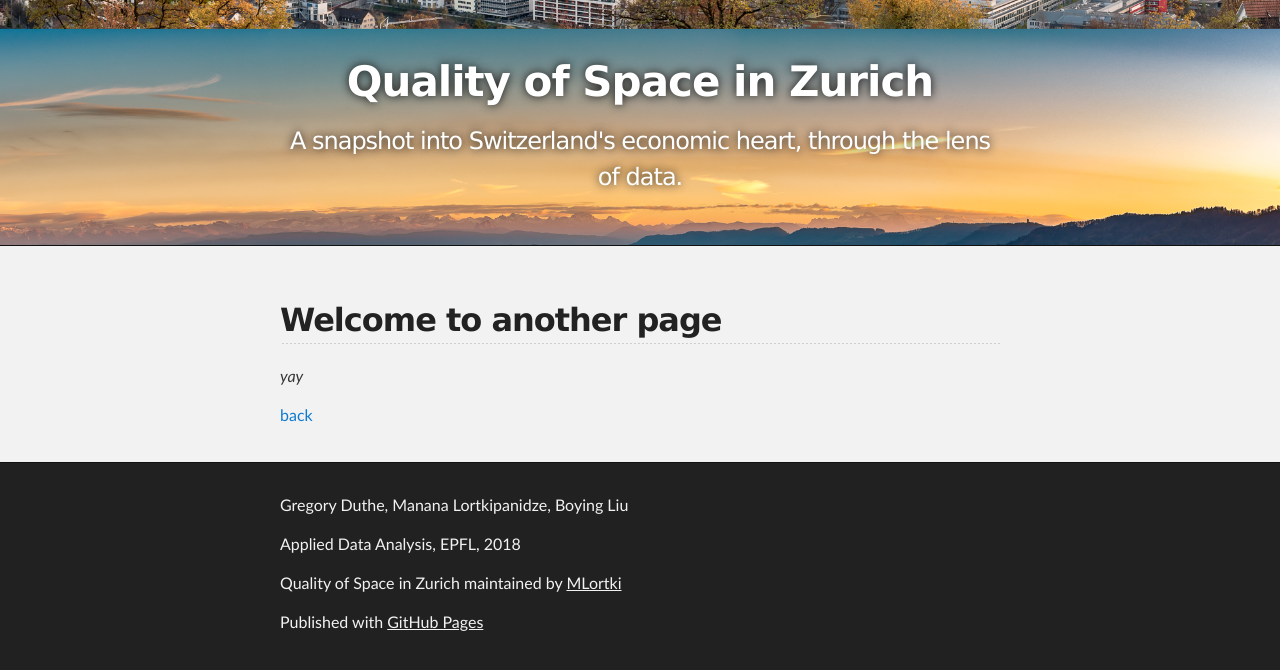
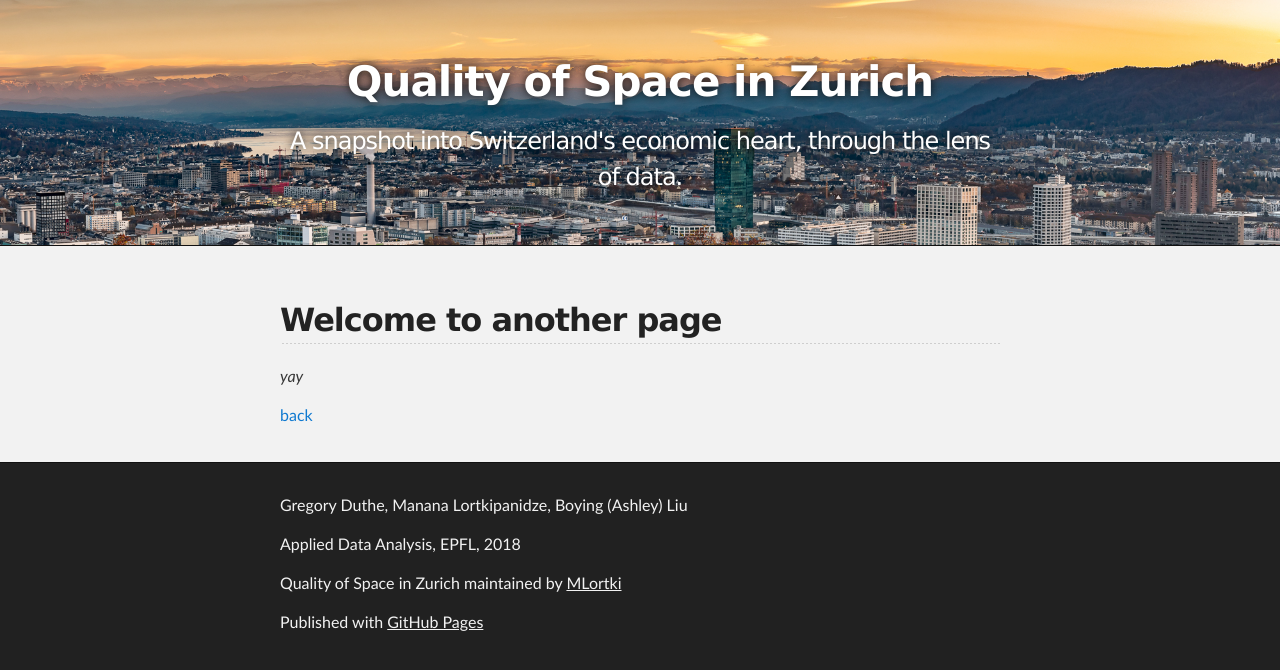
Before and after one commit to MLortki/ADA2018-Project-Quality-of-Space-AMG, a Jekyll site: the page built from another-page.md, in a window 1280 px wide. Shown: the top 670 px of the page. Built offline with Jekyll 4.4.1, drawn with Linux system fonts in a browser that asks for light colours; our own code applies the rules of GitHub Pages for plain Markdown files.

```diff
--- a/_layouts/default.html
+++ b/_layouts/default.html
@@ -38,7 +38,7 @@
     <!-- FOOTER  -->
     <div id="footer_wrap" class="outer">
       <footer class="inner">
-        <p>Gregory Duthe, Manana Lortkipanidze, Boying Liu</p>
+        <p>Gregory Duthe, Manana Lortkipanidze, Boying (Ashley) Liu</p>
         <p>Applied Data Analysis, EPFL, 2018</p>
         {% if site.github.is_project_page %}
         <p class="copyright">{{ site.title | default: site.github.repository_name }} maintained by <a href="{{ site.github.owner_url }}">{{ site.github.owner_name }}</a></p>
--- a/assets/css/global_map.css
+++ b/assets/css/global_map.css
@@ -270,8 +270,8 @@ circle{
 
 #color-legend{
     position:absolute;
-    bottom: 12%;
-    right: 78%;
+    bottom: 35%;
+    right: 74%;
     left: 12%;
 }
 
@@ -460,7 +460,7 @@ circle{
 #map-container{
     margin-top:20px;
     width: 117%;
-    height:600px;
+    height:460px;
     margin: 0 auto;
 }
 
--- a/assets/css/style.scss
+++ b/assets/css/style.scss
@@ -6,7 +6,7 @@
 //background-image: url('../images/zurich_by_night.jpg');
 background-image: url('../images/zurich_pano.jpg');
 background-size: 100%;
-background-position: 0px 510px;
+background-position: center;
 }
 
 .inner {
--- a/data/aggregated_zurich_data.csv
+++ b/data/aggregated_zurich_data.csv
@@ -1,4 +1,4 @@
-,addresses,hospitality_companies,population,police_locations,parks,sport_facilities,child_facilities,elderly_facilities,toilets,handicapp,transport_rental,community_facilities,fountains,street_art,social_centers,street_lights,churches
+zip,addresses,hospitality_companies,population,police_locations,parks,sport_facilities,child_facilities,elderly_facilities,toilets,handicapp,transport_rental,community_facilities,fountains,street_art,social_centers,street_lights,churches
 8050,4134,153.0,34412,2.0,17.0,7.0,59.0,3.0,6.0,41.0,24.0,3.0,65.0,15.0,1.0,2677,2.0
 8049,3498,34.0,27853,1.0,14.0,2.0,35.0,3.0,4.0,15.0,10.0,1.0,62.0,6.0,0.0,2187,2.0
 8048,3492,95.0,33499,1.0,7.0,11.0,46.0,4.0,3.0,35.0,16.0,2.0,65.0,10.0,0.0,2225,4.0
@@ -23,4 +23,3 @@
 8002,1638,79.0,13212,2.0,9.0,2.0,21.0,0.0,4.0,20.0,12.0,0.0,54.0,54.0,0.0,1491,2.0
 8041,1158,8.0,7660,0.0,13.0,4.0,15.0,2.0,0.0,6.0,3.0,1.0,35.0,3.0,0.0,643,2.0
 8064,433,10.0,4248,0.0,1.0,3.0,5.0,3.0,1.0,2.0,3.0,1.0,15.0,8.0,0.0,641,1.0
-8143,18,2.0,4173,0.0,3.0,0.0,0.0,0.0,0.0,0.0,0.0,0.0,5.0,0.0,0.0,42,0.0
```
Also changed, not shown: assets/js/global_map.js (+56 -42 lines), 8 other files.
